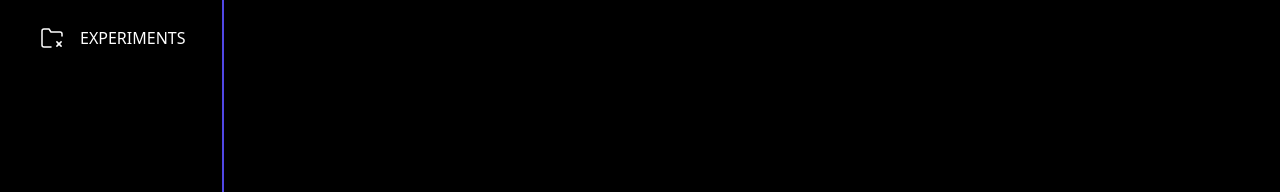
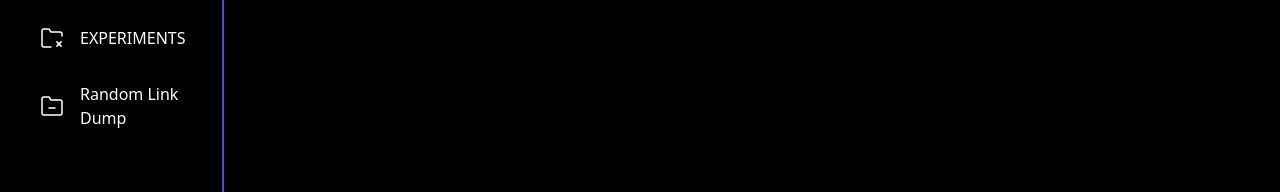
Before and after one commit to venomusblood568/Neuron-front-end, a React (Vite) app: page /dashboard in a window 1280 px wide. Shown: the part 342-534 px from the top of the page. Built offline with nearby package versions, Linux system fonts and the light colour scheme; no server answers; sample sign-in values are in the browser's storage.

Commit message:
one more category

```diff
--- a/src/Components/createpop.tsx
+++ b/src/Components/createpop.tsx
@@ -100,6 +100,7 @@ export function CreateContentModel({ open, onClose }) {
                 <option value="resource">Resource</option>
                 <option value="archives">Archives</option>
                 <option value="experiment">Experiment</option>
+                <option value="random">Random Link dump</option>
               </select>
             </div>
 
--- a/src/Components/sidebar.tsx
+++ b/src/Components/sidebar.tsx
@@ -10,6 +10,7 @@ import { toast } from "react-toastify";
 import { AreaIcon } from "../icon/areas";
 import { ArchiveIcon } from "../icon/archieve";
 import { ExperimentIcon } from "../icon/experiment";
+import { RandomIcon } from "../icon/random";
 
 export function SideBar(){
 
@@ -62,6 +63,7 @@ export function SideBar(){
           <SidebarItems text=" RESOURCES " icon={<LinkIcon />} />
           <SidebarItems text=" ARCHIVES " icon={<ArchiveIcon />} />
           <SidebarItems text=" EXPERIMENTS " icon={<ExperimentIcon />} />
+          <SidebarItems text=" Random Link Dump" icon={<RandomIcon/>} />
         </div>
       </div>
       <div className="w-full p-4 border-t border-darkPurple mt-auto">
--- /dev/null
+++ b/src/icon/random.tsx
@@ -0,0 +1,18 @@
+export const RandomIcon= () => {
+  return (
+    <svg
+      xmlns="http://www.w3.org/2000/svg"
+      width="24"
+      height="24"
+      viewBox="0 0 24 24"
+      fill="none"
+      stroke="#ffffff"
+      stroke-width="1.5"
+      stroke-linecap="round"
+      stroke-linejoin="round"
+    >
+      <path d="M22 19a2 2 0 0 1-2 2H4a2 2 0 0 1-2-2V5a2 2 0 0 1 2-2h5l2 3h9a2 2 0 0 1 2 2z"></path>
+      <line x1="9" y1="14" x2="15" y2="14"></line>
+    </svg>
+  );
+};
--- a/src/pages/dashboard.tsx
+++ b/src/pages/dashboard.tsx
@@ -7,7 +7,7 @@ import { useEffect, useState } from "react";
 import { SideBar } from "../Components/sidebar";
 import { useContent } from "../hooks/useContent";
 import axios from "axios";
-import { BACKEND_URL } from "../config"; // Make sure this is properly configured
+import { BACKEND_URL } from "../config";
 import { toast } from "react-toastify";
 
 export function Dashboard() {
```
